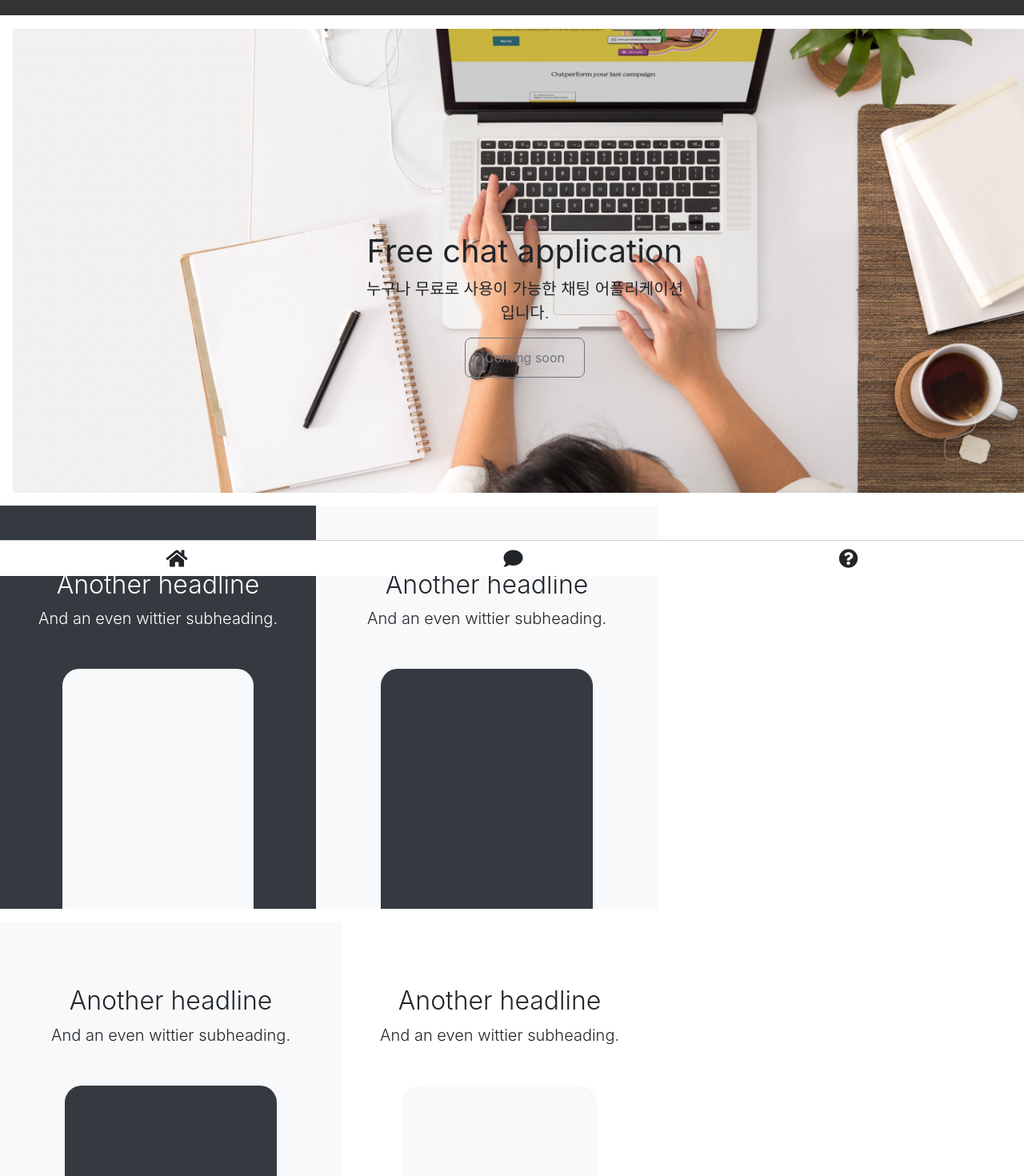
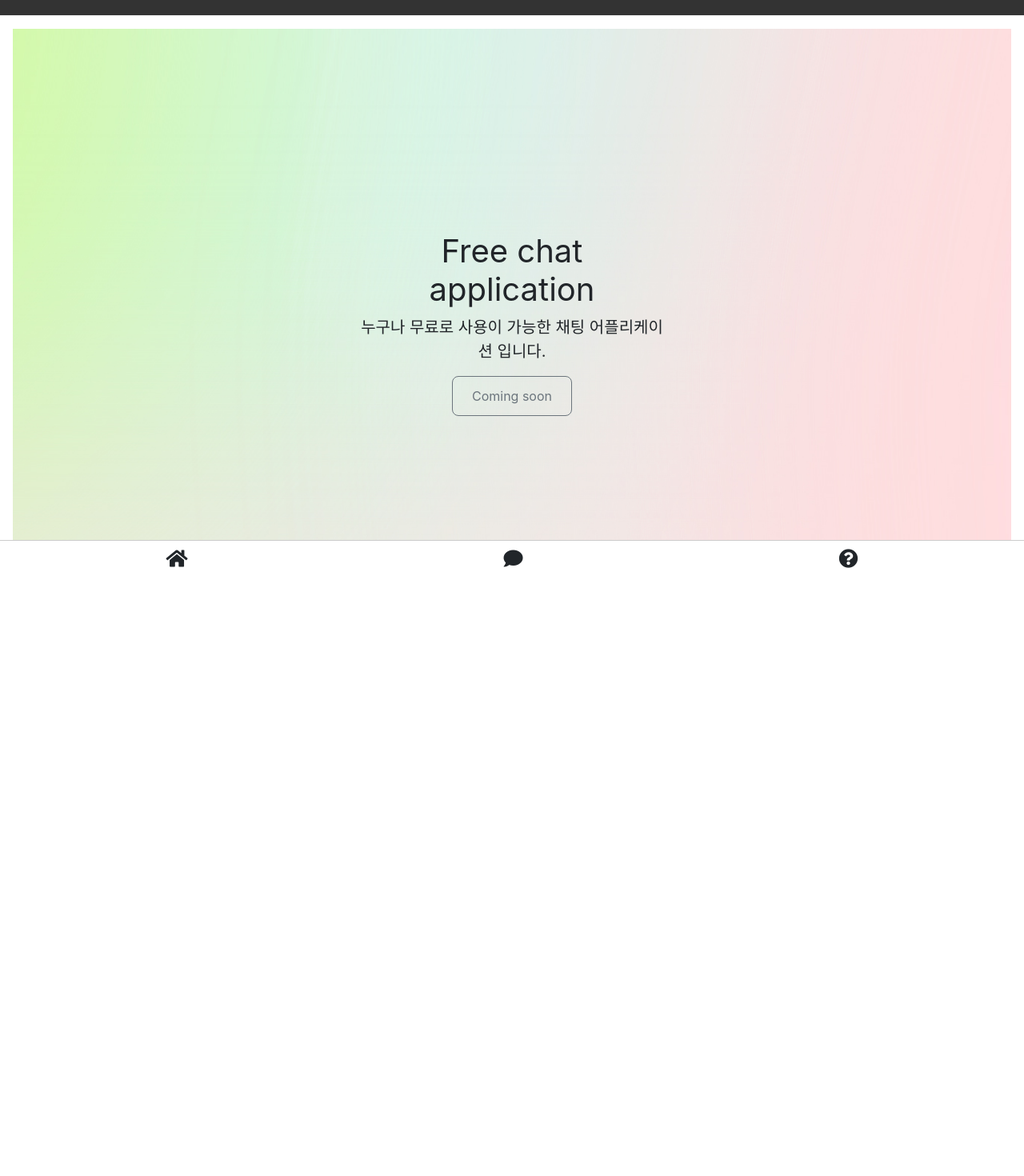
Before and after one commit to LJC0831/frontend, a Vue app: page / in a window 1280 px wide. Shown: the part 80-1550 px from the top of the page at 80% size. After the commit the page ends 800 px from the top, so only its background shows below. Built offline with nearby package versions, Linux system fonts and the light colour scheme; what vue-toast-notification would draw is missing.

Commit message:
메인화면 수정

```diff
--- a/src/components/main_01.vue
+++ b/src/components/main_01.vue
@@ -12,58 +12,10 @@
       <div class="product-device shadow-sm d-none d-md-block"></div>
       <div class="product-device product-device-2 shadow-sm d-none d-md-block"></div>
     </div>
-
-    <!-- Feature Section -->
-    <div class="d-md-flex flex-md-equal w-100 my-md-3 ps-md-3">
-      <div class="text-bg-dark me-md-3 pt-3 px-3 pt-md-5 px-md-5 text-center overflow-hidden">
-        <div class="my-3 py-3">
-          <h2 class="display-5">Another headline</h2>
-          <p class="lead">And an even wittier subheading.</p>
-        </div>
-        <div class="bg-light shadow-sm mx-auto" style="width: 80%; height: 300px; border-radius: 21px 21px 0 0;"></div>
-      </div>
-      <div class="bg-light me-md-3 pt-3 px-3 pt-md-5 px-md-5 text-center overflow-hidden">
-        <div class="my-3 p-3">
-          <h2 class="display-5">Another headline</h2>
-          <p class="lead">And an even wittier subheading.</p>
-        </div>
-        <div class="bg-dark shadow-sm mx-auto" style="width: 80%; height: 300px; border-radius: 21px 21px 0 0;"></div>
-      </div>
-    </div>
-
-    <!-- Feature Section 2 -->
-    <div class="d-md-flex flex-md-equal w-100 my-md-3 ps-md-3">
-      <div class="bg-light me-md-3 pt-3 px-3 pt-md-5 px-md-5 text-center overflow-hidden">
-        <div class="my-3 p-3">
-          <h2 class="display-5">Another headline</h2>
-          <p class="lead">And an even wittier subheading.</p>
-        </div>
-        <div class="bg-dark shadow-sm mx-auto" style="width: 80%; height: 300px; border-radius: 21px 21px 0 0;"></div>
-      </div>
-      <div class="text-bg-primary me-md-3 pt-3 px-3 pt-md-5 px-md-5 text-center overflow-hidden">
-        <div class="my-3 py-3">
-          <h2 class="display-5">Another headline</h2>
-          <p class="lead">And an even wittier subheading.</p>
-        </div>
-        <div class="bg-light shadow-sm mx-auto" style="width: 80%; height: 300px; border-radius: 21px 21px 0 0;"></div>
-      </div>
-    </div>
   </div>
 </template>
 
 <style scoped>
-/* 모바일 */
-@media (max-width: 768px) {
-  .header-section{
-   width:100%;
-  }
-}
-
-@media (min-width: 768px) {
-  .header-section{
-   width:100%;
-  }
-}
 
 .header-text {
   display: block; /* 블록 요소로 만듭니다. */
@@ -74,15 +26,14 @@
 /* 상단 섹션 스타일 */
 .position-relative {
   overflow: hidden;
+  min-height:650px;
   /* 이미지 파일 경로를 수정해주세요 */
-  background-image: url("@/assets/main_img.jpg");
+  background-image: url("@/assets/img_background.jpg");
   background-size: cover;
   background-position: center;
   background-repeat: no-repeat;
 }
-.p-lg-5 {
-  padding: 3rem !important;
-}
+
 .display-4 {
   font-size: 2.5rem;
   font-weight: 300;
@@ -90,46 +41,12 @@
 .fw-normal {
   font-weight: 400;
 }
-.lead {
-  font-size: 1.25rem;
-  font-weight: 300;
-}
+
 .btn {
   font-size: 1rem;
   padding: 0.75rem 1.5rem;
   border-radius: 0.5rem;
   font-weight: 400;
 }
-.btn-outline-secondary {
-  color: #6c757d;
-  border-color: #6c757d;
-}
-.btn-outline-secondary:hover {
-  background-color: #6c757d;
-  color: #fff;
-}
 
-/* 중간 섹션 스타일 */
-.flex-md-equal {
-  display: flex;
-}
-.text-bg-dark {
-  background-color: #343a40;
-  color: #fff;
-}
-.bg-light {
-  background-color: #f8f9fa !important;
-}
-.text-center {
-  text-align: center !important;
-}
-.overflow-hidden {
-  overflow: hidden;
-}
-.display-5 {
-  font-size: 2rem;
-  font-weight: 300;
-}
-
-/* 추가적인 스타일 작성... */
 </style>
```
